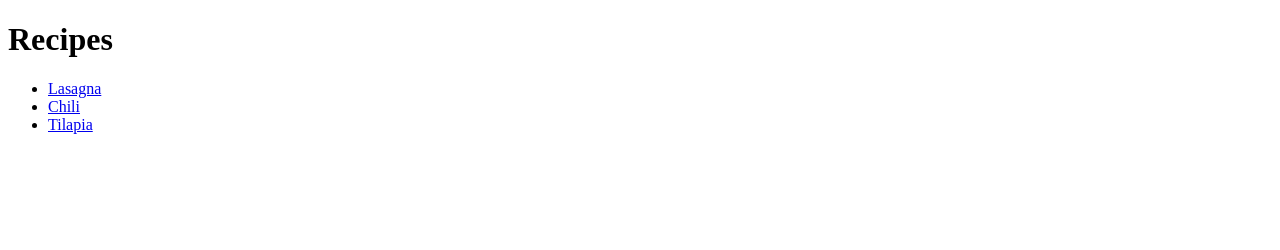
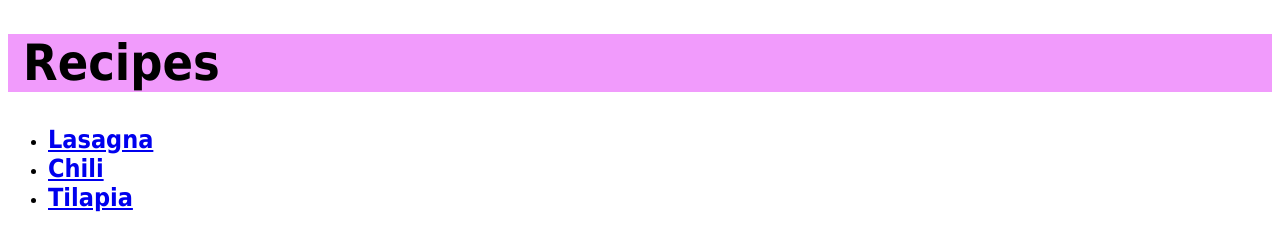
Before and after one commit to acortes8/recipes, a plain HTML site: page index.html in a window 1280 px wide. Drawn offline with Linux system fonts and the light colour scheme.

Commit message:
Add styling to index.html and add recipes css file

```diff
--- a/index.html
+++ b/index.html
@@ -3,13 +3,14 @@
     <head>
         <meta charset="utf-8">
         <title>Recipes</title>
+        <link rel="stylesheet" href="styles.css">
     </head>
     <body>
-        <h1>Recipes</h1>
+        <h1 class="header">Recipes</h1>
         <ul>
-            <li><a href="./recipes/lasagna.html" target="_blank" rel="noopener noreferrer">Lasagna</a></li>
-            <li><a href="./recipes/chili.html" target="_blank" rel="noopener noreferrer">Chili</a></li>
-            <li><a href="./recipes/tilapia.html" target="_blank" rel="noopener noreferrer">Tilapia</a></li>
+            <li><a class="link" href="./recipes/lasagna.html" target="_blank" rel="noopener noreferrer">Lasagna</a></li>
+            <li><a class="link" href="./recipes/chili.html" target="_blank" rel="noopener noreferrer">Chili</a></li>
+            <li><a class="link" href="./recipes/tilapia.html" target="_blank" rel="noopener noreferrer">Tilapia</a></li>
         </ul>
     </body>
 </html>
--- a/styles.css
+++ b/styles.css
@@ -0,0 +1,17 @@
+* {
+    font-family: Tahoma, sans-serif;
+}
+
+.header {
+    background-color: rgb(241, 155, 252);
+    color: rgb(0, 0, 0);
+    text-align: left;
+    padding-left: 15px;
+    font-weight: bold;
+    font-size: 50px;
+}
+
+.link {
+    font-weight: bold;
+    font-size: 25px;
+}
```
Also changed, not shown: images/styles.css (added).
